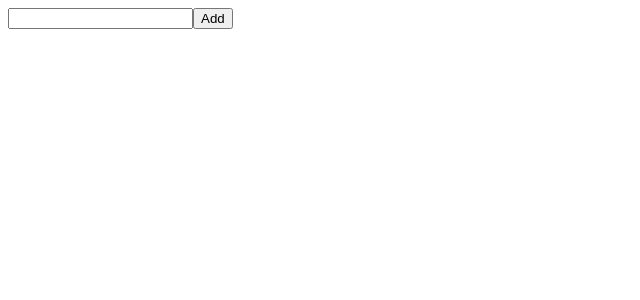
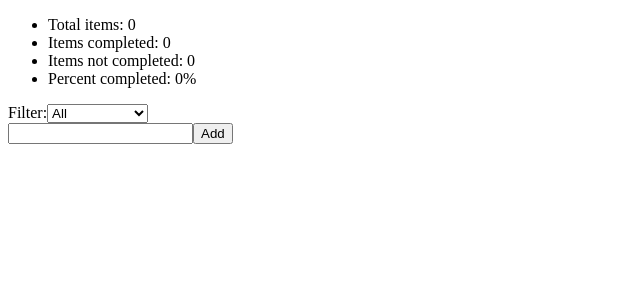
Before and after one commit to 5onze/React-Trello, a React (Create React App) app: page / in a window 1280 px wide. Shown: the top 300 px of the page, without its empty margins (0-640 px from the left). Built offline with nearby package versions, Linux system fonts and the light colour scheme.

Commit message:
Todo Filter,Selectos

```diff
--- a/src/TodoList.tsx
+++ b/src/TodoList.tsx
@@ -1,14 +1,18 @@
 import React from 'react';
 import { useRecoilValue } from 'recoil';
-import { todoListState } from './atoms';
+import { filteredTodoListState, todoListState } from './atoms';
 import TodoItemCreator from './TodoItemCreator';
 import TodoItem from './TodoItem';
+import TodoListFilters from './TodoListFilters';
+import TodoListStats from './TodoListStats';
 
 function TodoList() {
-  const todoList = useRecoilValue(todoListState);
+  const todoList = useRecoilValue(filteredTodoListState);
 
   return (
     <>
+      <TodoListStats />
+      <TodoListFilters />
       <TodoItemCreator />
       {todoList.map((todoItem) => (
         <TodoItem key={todoItem.id} item={todoItem} />
--- /dev/null
+++ b/src/TodoListFilters.tsx
@@ -0,0 +1,25 @@
+import React from 'react';
+import { useRecoilState } from 'recoil';
+import { todoListFilterState } from './atoms';
+
+function TodoListFilters() {
+  const [filter, setFilter] = useRecoilState(todoListFilterState);
+  const updateFilter = (event: React.ChangeEvent<HTMLSelectElement>) => {
+    const {
+      currentTarget: { value },
+    } = event;
+    setFilter(value);
+  };
+  return (
+    <>
+      Filter:
+      <select value={filter} onChange={updateFilter}>
+        <option value="Show All">All</option>
+        <option value="Show Completed">Completed</option>
+        <option value="Show Uncompleted">Uncompleted</option>
+      </select>
+    </>
+  );
+}
+
+export default TodoListFilters;
--- /dev/null
+++ b/src/TodoListStats.tsx
@@ -0,0 +1,22 @@
+import React from 'react';
+import { useRecoilValue } from 'recoil';
+import { todoListStatsState } from './atoms';
+
+function TodoListStats() {
+  const { totalNum, totalCompletedNum, totalUncompletedNum, percentCompleted } =
+    useRecoilValue(todoListStatsState);
+
+  const formattedPercentCompleted = Math.round(percentCompleted * 100);
+  return (
+    <>
+      <ul>
+        <li>Total items: {totalNum}</li>
+        <li>Items completed: {totalCompletedNum}</li>
+        <li>Items not completed: {totalUncompletedNum}</li>
+        <li>Percent completed: {formattedPercentCompleted}%</li>
+      </ul>
+    </>
+  );
+}
+
+export default TodoListStats;
--- a/src/atoms.ts
+++ b/src/atoms.ts
@@ -1,4 +1,4 @@
-import { atom } from 'recoil';
+import { atom, selector } from 'recoil';
 
 export interface TodoProps {
   id: number;
@@ -10,3 +10,43 @@ export const todoListState = atom<TodoProps[]>({
   key: 'todoListState',
   default: [],
 });
+
+export const todoListFilterState = atom({
+  key: 'todoListFilterState',
+  default: 'Show All',
+});
+
+export const filteredTodoListState = selector({
+  key: 'filteredTodoListState',
+  get: ({ get }) => {
+    const filter = get(todoListFilterState);
+    const list = get(todoListState);
+
+    switch (filter) {
+      case 'Show Completed':
+        return list.filter((item) => item.isComplete);
+      case 'Show Uncompleted':
+        return list.filter((item) => !item.isComplete);
+      default:
+        return list;
+    }
+  },
+});
+
+export const todoListStatsState = selector({
+  key: 'todoListStatsState ',
+  get: ({ get }) => {
+    const todoList = get(todoListState);
+    const totalNum = todoList.length;
+    const totalCompletedNum = todoList.filter((item) => item.isComplete).length;
+    const totalUncompletedNum = totalNum - totalCompletedNum;
+    const percentCompleted = totalNum === 0 ? 0 : totalCompletedNum / totalNum;
+
+    return {
+      totalNum,
+      totalCompletedNum,
+      totalUncompletedNum,
+      percentCompleted,
+    };
+  },
+});
```
